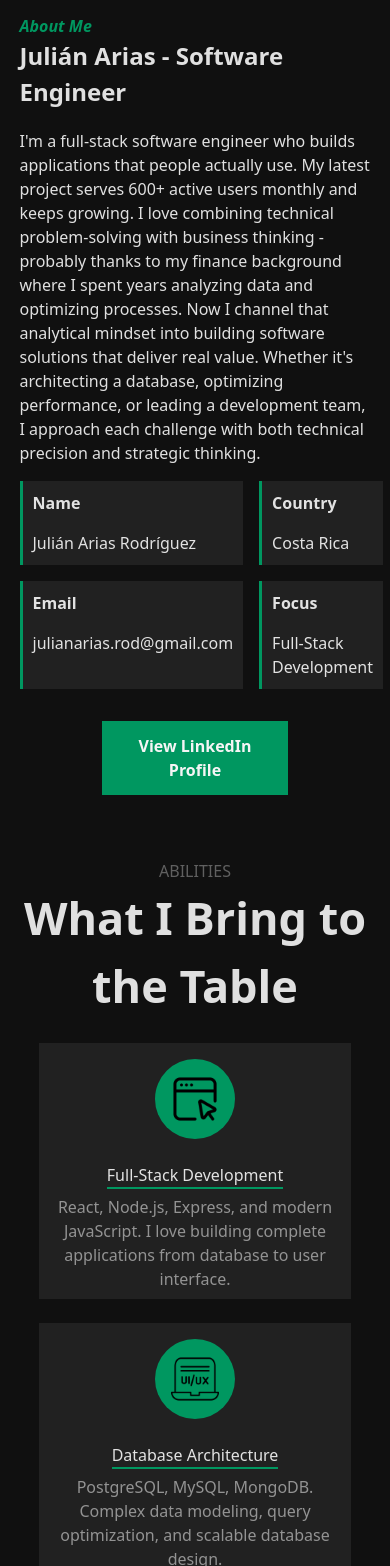
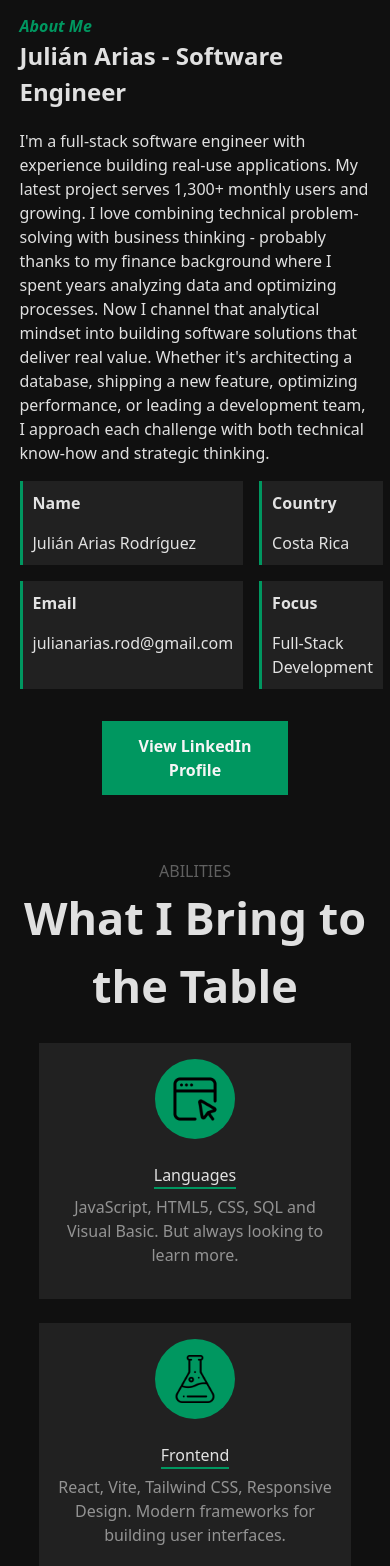
Before and after one commit to Mablizza/CVLanding, a React (Vite) app: page / in a window 390 px wide. Shown: the part 434-2000 px from the top of the page. Built offline with nearby package versions, Linux system fonts and the light colour scheme.

Commit message:
Updated CV Landing
several updated descriptions and small improvement to mobile css

```diff
--- a/src/components/Hero.jsx
+++ b/src/components/Hero.jsx
@@ -17,13 +17,13 @@ export default function Hero(){
                 <div className="hero-text">
                     <p className="bold greenText"> About Me </p>
                     <h2> Julián Arias - Software Engineer</h2>
-                    <p> I'm a full-stack software engineer who builds applications that people actually use.
-                        My latest project serves 600+ active users monthly and keeps growing. I love combining
-                        technical problem-solving with business thinking - probably thanks to my finance background
-                        where I spent years analyzing data and optimizing processes. Now I channel that analytical
-                        mindset into building software solutions that deliver real value. Whether it's architecting
-                        a database, optimizing performance, or leading a development team, I approach each challenge
-                        with both technical precision and strategic thinking.
+                    <p> I'm a full-stack software engineer with experience building real-use applications. My latest
+                        project serves 1,300+ monthly users and growing. I love combining technical problem-solving
+                        with business thinking - probably thanks to my finance background where I spent years
+                        analyzing data and optimizing processes. Now I channel that analytical mindset into building
+                        software solutions that deliver real value. Whether it's architecting a database, shipping a new
+                        feature, optimizing performance, or leading a development team, I approach each challenge with
+                        both technical know-how and strategic thinking.
                     </p>
                     <div className="hero-boxes">
                         <div className="hero-minibox">
--- a/src/components/Projects.jsx
+++ b/src/components/Projects.jsx
@@ -8,7 +8,7 @@ export default function Projects(){
             title: "InfoAutoCR",
             tag: "#Production App",
             icon: InfoAutoCRLT,
-            description: "Full-stack application serving 1,200+ active users monthly with 15% month-over-month growth. Built with React frontend, Node.js/Express backend, and PostgreSQL database. Features government data scraping using Puppeteer, 2 main API endpoints, and SEO-optimized performance. Deployed via Railway and Cloudflare for server and network services respectively.",
+            description: "Full-stack production application serving 1,300+ monthly users with 3,337 organic search clicks. Handles 150+ daily API requests with 99% uptime. Built with React, Node.js/Express, and PostgreSQL. Features concurrent request queue system with real-time status updates, zero-downtime database migrations, and financial calculation engine for vehicle transfer fees. Monetized through custom AdBanner system generating revenue from legal service providers. Deployed via Railway with Cloudflare network services.",
             url: "https://autoinfocr.com/",
             tech: "React • Node.js • PostgreSQL • Railway"
         },
@@ -16,7 +16,7 @@ export default function Projects(){
             title: "Dunu506",
             tag: "#Marketplace",
             icon: Dunu506,
-            description: "The project that started my programming journey! E-commerce marketplace built with React and Ruby on Rails, deployed on AWS. I led a team of 4 developers through Agile sprints, handling everything from database design to payment processing. It's currently in maintenance mode while I focus on my other projects, but it taught me so much about full-stack architecture and team leadership.",
+            description: "The project that started my programming journey! E-commerce marketplace built with React and Ruby on Rails, deployed on AWS. I led a team of 3 developers through Agile sprints, handling everything from database design to payment processing. It's currently in maintenance mode while I focus on my other projects, but it taught me so much about full-stack architecture and team leadership.",
             url: "https://www.dunu506.com",
             tech: "React • Ruby on Rails • PostgreSQL • AWS"
         },
--- a/src/components/Skills.jsx
+++ b/src/components/Skills.jsx
@@ -9,34 +9,34 @@ export default function Skills(){
 
     const skillsArr = [
         {
-            title: "Full-Stack Development",
+            title: "Languages",
             icon: webDev,
-            description: "React, Node.js, Express, and modern JavaScript. I love building complete applications from database to user interface."
+            description: "JavaScript, HTML5, CSS, SQL and Visual Basic. But always looking to learn more."
         },
         {
-            title: "Database Architecture",
-            icon: uxDesign,
-            description: "PostgreSQL, MySQL, MongoDB. Complex data modeling, query optimization, and scalable database design."
+            title: "Frontend",
+            icon: test,
+            description: "React, Vite, Tailwind CSS, Responsive Design. Modern frameworks for building user interfaces."
         },
         {
-            title: "Performance & SEO",
-            icon: test,
-            description: "Code optimization, SEO implementation, and user experience tuning. My InfoAutoCR project is proof this stuff works!"
+            title: "Backend",
+            icon: idea,
+            description: "Node.js, Express, RESTful APIs, Web Scraping. Server-side technologies for scalable applications."
         },
         {
-            title: "Data Processing",
-            icon: videoEdit,
-            description: "Web scraping with Puppeteer, API integrations, and real-time data processing. Love making messy data useful."
+            title: "Databases",
+            icon: uxDesign,
+            description: "PostgreSQL, MongoDB, MySQL, Database Migrations. Data modeling and optimization."
         },
         {
-            title: "Technical Leadership",
-            icon: idea,
-            description: "Agile development, team coordination, and project delivery. Led developers through complex implementations at Dunu506."
+            title: "Infrastructure",
+            icon: videoEdit,
+            description: "AWS, Railway, Heroku, Cloudflare, Git/GitHub. Cloud deployment and version control."
         },
         {
-            title: "Business Intelligence",
+            title: "Practices",
             icon: socialMedia,
-            description: "Data analysis, process optimization, and stakeholder communication. I like to build software that solves business problems."
+            description: "Agile, SEO Optimization, Performance Monitoring, and continuous improvement."
         }
         ]
 
--- a/src/index.css
+++ b/src/index.css
@@ -170,10 +170,10 @@ body {
 
 .project-img{
   padding: 0;
-  margin: 0;
+  margin: 0rem 0rem 0rem 0rem;
   position: relative;
-  right: 10%;
-  bottom: 21%;
+  right: 11%;
+  bottom: 20%;
   height: 18rem;
 }
 
@@ -362,7 +362,9 @@ body {
   }
   .project-img{
     bottom: 10%;
-    left: 24%
+    justify-self: center;
+    left: auto;
+    right: auto;
   }
   .project-img img{
     height: 22rem;
```
